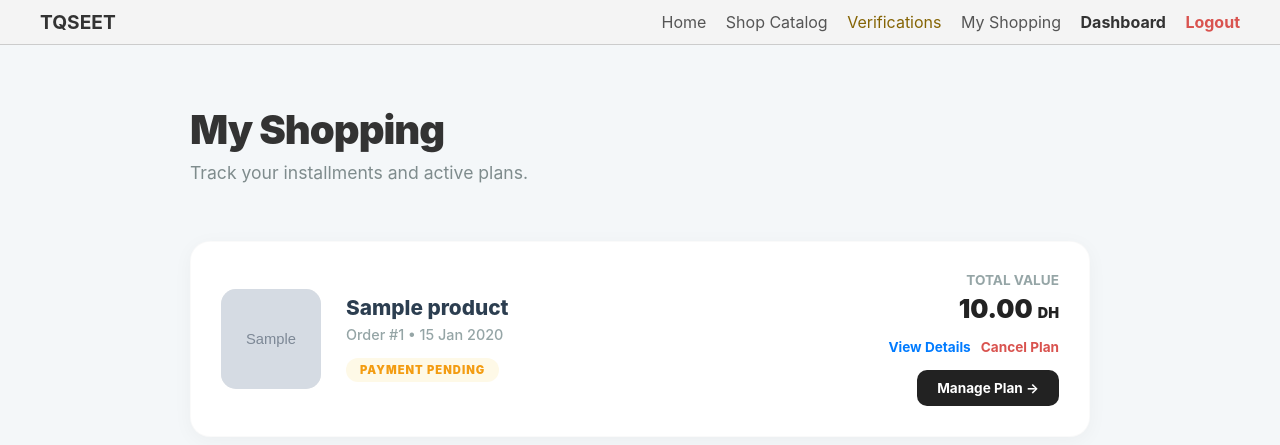
After one commit to founticode/Tqseet, a PHP site: page /views/user/orders.php in a window 1280 px wide. The commit adds this page. Shown: the top 445 px of the page. Run offline with PHP 8.4, Linux system fonts and the light colour scheme; the visitor is signed in with stand-in values (Sample User, id 1); tables that the repository leaves empty hold one stand-in row (values such as "Sample post"); grey boxes marked "Sample" are stand-in pictures.

Commit message:
version 0.1

```diff
--- a/includes/navbar.php
+++ b/includes/navbar.php
@@ -32,6 +32,7 @@ $base = "";
                     <a href="<?php echo $base; ?>/views/admin/verifications.php" style="margin-right: 15px; text-decoration: none; color: #856404;">Verifications</a>
                 <?php endif; ?>
 
+                <a href="<?php echo $base; ?>/views/user/orders.php" style="margin-right: 15px; text-decoration: none; color: #555;">My Shopping</a>
                 <a href="<?php echo $base; ?>/views/<?php echo $user['role']; ?>/dashboard.php" style="margin-right: 15px; text-decoration: none; color: #333; font-weight: bold;">Dashboard</a>
                 <a href="<?php echo $base; ?>/controllers/AuthController.php?action=logout" style="text-decoration: none; color: #d9534f; font-weight: bold;">Logout</a>
             <?php else: ?>
--- /dev/null
+++ b/views/user/orders.php
@@ -0,0 +1,123 @@
+<?php
+require_once __DIR__ . "/../../includes/auth.php";
+require_once __DIR__ . "/../../config/db.php";
+
+// Protect the page
+requireLogin();
+$user = currentUser();
+
+$db = new Database();
+$conn = $db->connect();
+
+// Fetch all orders for this user, including product info
+$stmt = $conn->prepare("SELECT o.*, p.name as product_name, p.image as product_image
+                        FROM orders o
+                        JOIN products p ON o.product_id = p.id
+                        WHERE o.user_id = ?
+                        ORDER BY o.created_at DESC");
+$stmt->bind_param("i", $user['id']);
+$stmt->execute();
+$result = $stmt->get_result();
+?>
+<!DOCTYPE html>
+<html lang="en">
+<head>
+    <meta charset="UTF-8">
+    <meta name="viewport" content="width=device-width, initial-scale=1.0">
+    <title>TQSEET - My Shopping Plans</title>
+</head>
+<body style="font-family: -apple-system, BlinkMacSystemFont, 'Segoe UI', Roboto, Helvetica, Arial, sans-serif; background: #f4f7f9; margin: 0; color: #333;">
+
+    <?php include_once __DIR__ . "/../../includes/navbar.php"; ?>
+
+    <div style="max-width: 900px; margin: 60px auto; padding: 0 20px;">
+
+        <div style="display: flex; justify-content: space-between; align-items: flex-end; margin-bottom: 40px;">
+            <div>
+                <h1 style="font-weight: 900; font-size: 2.5rem; margin: 0; letter-spacing: -1px;">My Shopping</h1>
+                <p style="color: #7f8c8d; margin-top: 8px; font-size: 1.1rem;">Track your installments and active plans.</p>
+            </div>
+            <?php if (isset($_GET['success'])): ?>
+                <div style="background: #d4edda; color: #155724; padding: 10px 20px; border-radius: 8px; font-weight: bold; font-size: 0.9rem; border: 1px solid #c3e6cb;">
+                    ✅ Order Placed Successfully!
+                </div>
+            <?php endif; ?>
+        </div>
+
+        <?php if ($result->num_rows > 0): ?>
+            <?php while($order = $result->fetch_assoc()): ?>
+                <div style="background: white; padding: 30px; border-radius: 20px; display: flex; align-items: center; justify-content: space-between; margin-bottom: 25px; box-shadow: 0 4px 20px rgba(0,0,0,0.04); border: 1px solid rgba(0,0,0,0.02); transition: transform 0.2s ease;">
+
+                    <!-- Left Side: Product Info -->
+                    <div style="display: flex; align-items: center; gap: 25px;">
+                        <div style="width: 100px; height: 100px; overflow: hidden; border-radius: 15px; background: #f0f0f0;">
+                            <img src="../../uploads/<?php echo htmlspecialchars($order['product_image']); ?>"
+                                 style="width: 100%; height: 100%; object-fit: cover;"
+                                 onerror="this.src='https://via.placeholder.com/100?text=Product'">
+                        </div>
+                        <div>
+                            <div style="font-size: 1.3rem; font-weight: 800; color: #2c3e50;"><?php echo htmlspecialchars($order['product_name']); ?></div>
+                            <div style="color: #95a5a6; font-size: 0.9rem; margin-top: 6px; font-weight: 500;">
+                                Order #<?php echo $order['id']; ?> • <?php echo date('d M Y', strtotime($order['created_at'])); ?>
+                            </div>
+
+                            <!-- Professional Status Badges -->
+                            <?php
+                                if ($order['status'] === 'active') {
+                                    $statusColor = '#27ae60';
+                                    $statusBg = '#eafaf1';
+                                    $labelText = 'Active Plan';
+                                } elseif ($order['status'] === 'pending') {
+                                    $statusColor = '#f39c12';
+                                    $statusBg = '#fef9e7';
+                                    $labelText = 'Payment Pending';
+                                } else {
+                                    $statusColor = '#7f8c8d';
+                                    $statusBg = '#f4f6f7';
+                                    $labelText = ucfirst($order['status']);
+                                }
+                            ?>
+                            <div style="display: inline-block; margin-top: 15px; padding: 5px 14px; border-radius: 30px; font-size: 0.7rem; font-weight: 900; text-transform: uppercase; letter-spacing: 1px; color: <?php echo $statusColor; ?>; background: <?php echo $statusBg; ?>;">
+                                <?php echo $labelText; ?>
+                            </div>
+                        </div>
+                    </div>
+
+                    <!-- Right Side: Price & Action -->
+                    <div style="text-align: right;">
+                        <div style="font-size: 0.85rem; color: #95a5a6; font-weight: bold; text-transform: uppercase; margin-bottom: 5px;">Total Value</div>
+                        <div style="font-size: 1.6rem; font-weight: 900; color: #222;"><?php echo number_format($order['total_price'], 2); ?> <span style="font-size: 0.9rem;">DH</span></div>
+
+                        <div style="display: flex; gap: 10px; justify-content: flex-end; margin-top: 15px;">
+                            <a href="../public/product_detail.php?id=<?php echo $order['product_id']; ?>"
+                               style="color: #007bff; text-decoration: none; font-size: 0.85rem; font-weight: bold;">View Details</a>
+
+                            <?php if ($order['status'] !== 'cancelled'): ?>
+                                <a href="../../controllers/OrderController.php?action=cancel&id=<?php echo $order['id']; ?>"
+                                   onclick="return confirm('Are you sure you want to cancel this plan?')"
+                                   style="color: #d9534f; text-decoration: none; font-size: 0.85rem; font-weight: bold;">Cancel Plan</a>
+                            <?php endif; ?>
+                        </div>
+
+                        <a href="view_installments.php?order_id=<?php echo $order['id']; ?>"
+                           style="display: inline-block; margin-top: 15px; padding: 10px 20px; background: #222; color: white; text-decoration: none; border-radius: 10px; font-weight: bold; font-size: 0.85rem;">
+                            Manage Plan →
+                        </a>
+                    </div>
+
+                </div>
+            <?php endwhile; ?>
+        <?php else: ?>
+            <div style="text-align: center; padding: 120px 20px; background: white; border-radius: 30px; border: 2px dashed #eee;">
+                <div style="font-size: 4rem; margin-bottom: 20px;">🛍️</div>
+                <h2 style="color: #2c3e50; font-weight: 900;">Your shopping bag is empty</h2>
+                <p style="color: #95a5a6; margin-bottom: 30px;">Start your BNPL journey by choosing a product from our catalog.</p>
+                <a href="../public/catalog.php" style="display: inline-block; padding: 15px 35px; background: #007bff; color: white; text-decoration: none; border-radius: 15px; font-weight: bold; box-shadow: 0 10px 20px rgba(0,123,255,0.2);">
+                    Explore Catalog
+                </a>
+            </div>
+        <?php endif; ?>
+    </div>
+
+</body>
+</html>
```
Also changed, not shown: controllers/OrderController.php (added, +38 -0 lines), docs/46_save_installments_logic.txt (added, +26 -0 lines), docs/47_user_orders_view.txt (added, +26 -0 lines), md/progress.md (+3 -3 lines), views/public/product_detail.php (+4 -4 lines), views/user/calculate_installments.php (+13 -5 lines), views/user/place_order.php (+14 -2 lines), views/user/save_installments.php (added, +69 -0 lines), uploads/products/prod_1777556892_.jpg (added).
